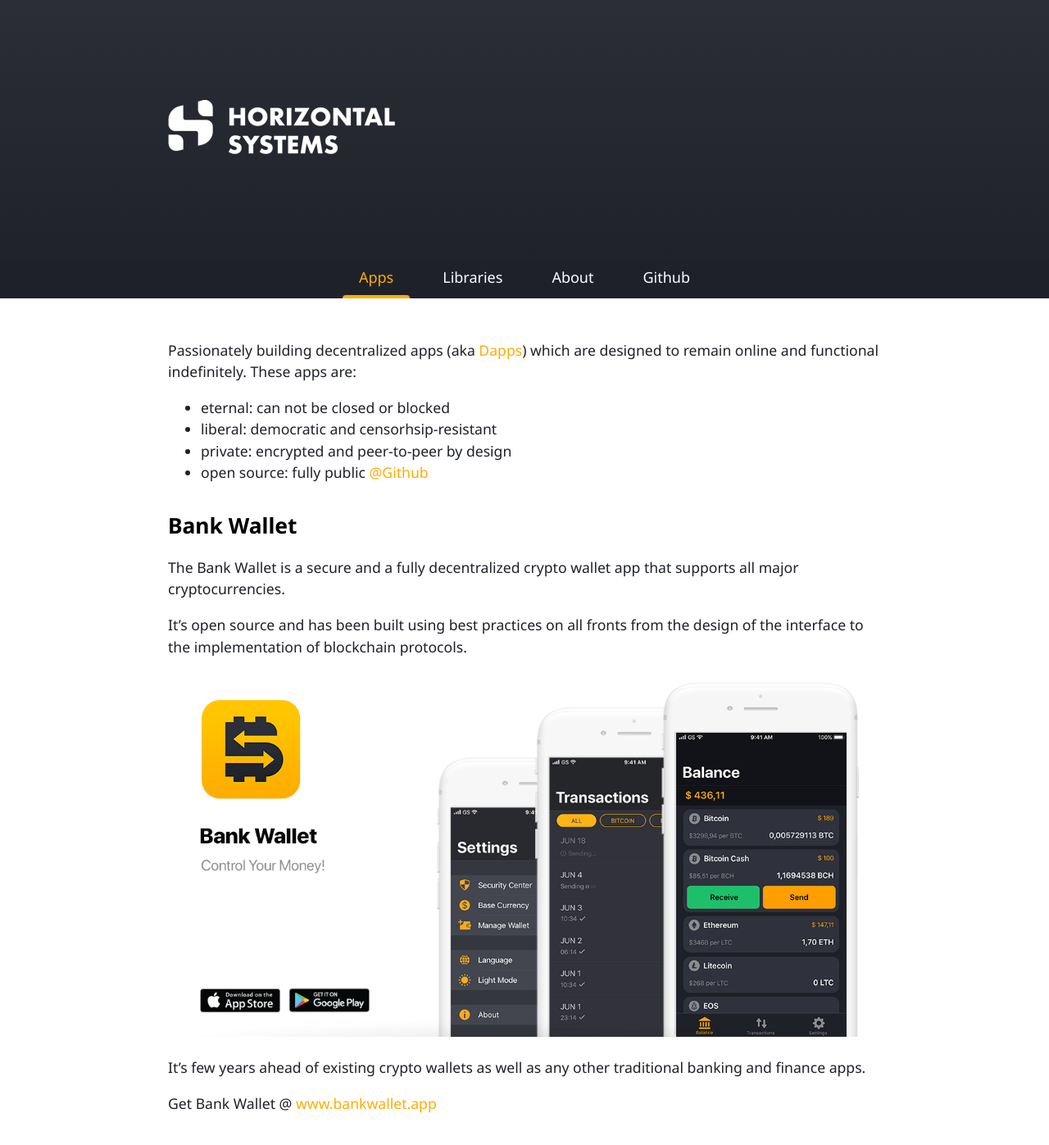
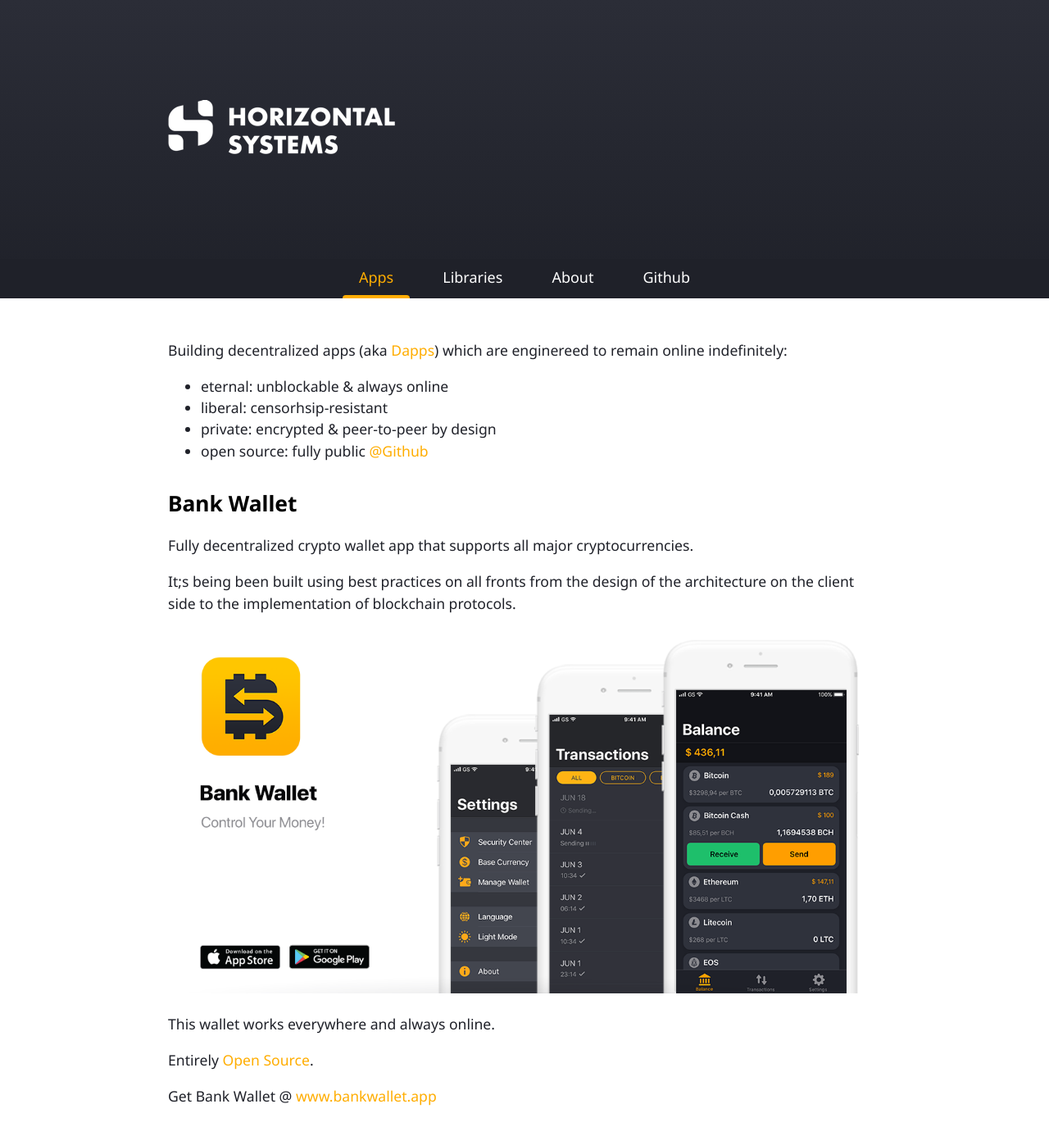
Before and after one commit to horizontalsystems/horizontalsystems.github.io, a Jekyll site: the page built from index.md, in a window 1280 px wide and 1400 px high. Shown: the top 1397 px of the window at 82% size. Built offline with Jekyll 4.4.1, drawn with Linux system fonts in a browser that asks for light colours.

Commit message:
cleanup text

```diff
--- a/index.md
+++ b/index.md
@@ -3,22 +3,24 @@
 layout: default
 ---
 
-Passionately building decentralized apps (aka <a href="http://horizontalsystems.io/assets/images/dapps.png" target="_blank">Dapps</a>) which are designed to remain online and functional indefinitely. These apps are:
+Building decentralized apps (aka <a href="http://horizontalsystems.io/assets/images/dapps.png" target="_blank">Dapps</a>) which are enginereed to remain online indefinitely:
 
-- eternal: can not be closed or blocked
-- liberal: democratic and censorhsip-resistant
-- private: encrypted and peer-to-peer by design
+- eternal: unblockable & always online
+- liberal: censorhsip-resistant
+- private: encrypted & peer-to-peer by design
 - open source: fully public [@Github](https://github.com/horizontalsystems/)
 
 
 ## Bank Wallet
 
-The Bank Wallet is a secure and a fully decentralized crypto wallet app that supports all major cryptocurrencies.
+Fully decentralized crypto wallet app that supports all major cryptocurrencies.
 
-It's open source and has been built using best practices on all fronts from the design of the interface to the implementation of blockchain protocols.
+It;s being been built using best practices on all fronts from the design of the architecture on the client side to the implementation of blockchain protocols.
 
 [![Bank Wallet](/assets/images/dao_platform.png)](https://horizontalsystems.io/dapps/bank-wallet)
 
-It's few years ahead of existing crypto wallets as well as any other traditional banking and finance apps.
+This wallet works everywhere and always online.
+
+Entirely [Open Source](https://github.com/horizontalsystems/).
 
 Get Bank Wallet @ [www.bankwallet.app](https://bankwallet.app)
```
Also changed, not shown: libraries.md (+4 -1 lines).
